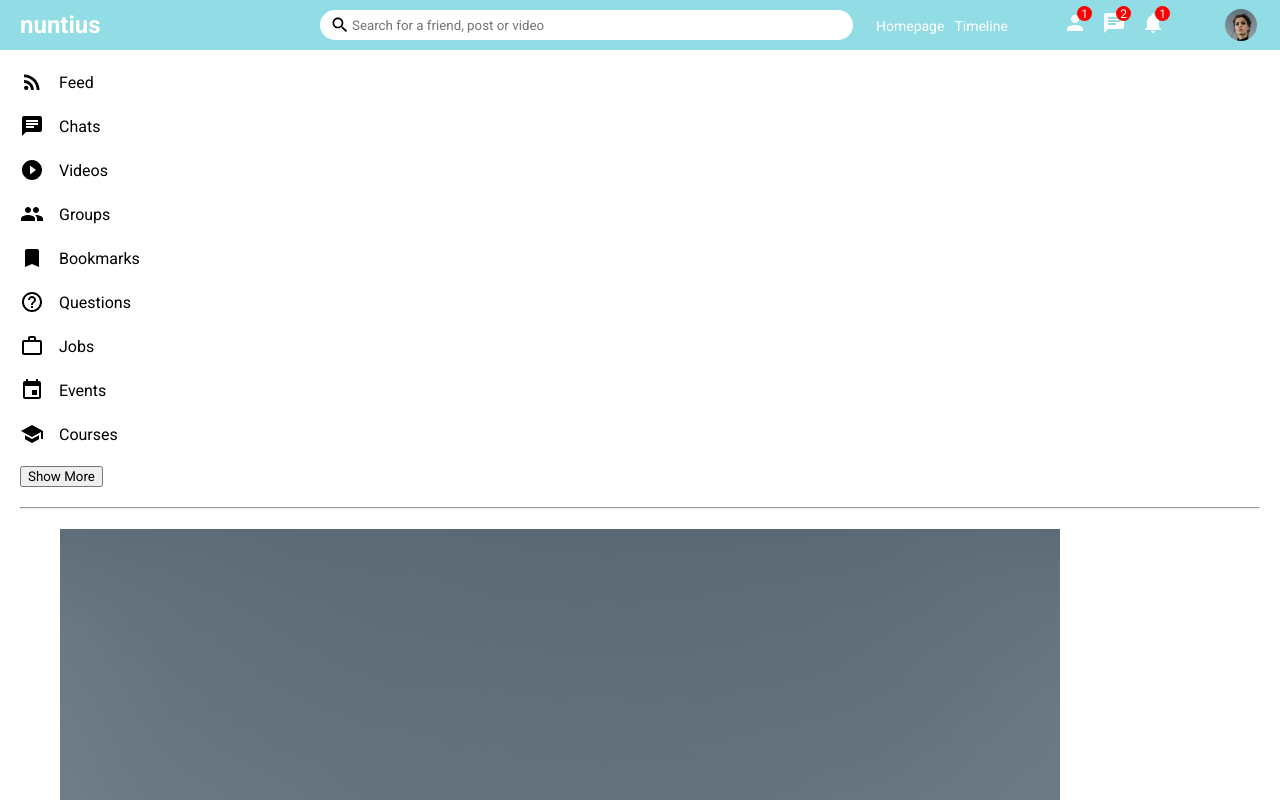
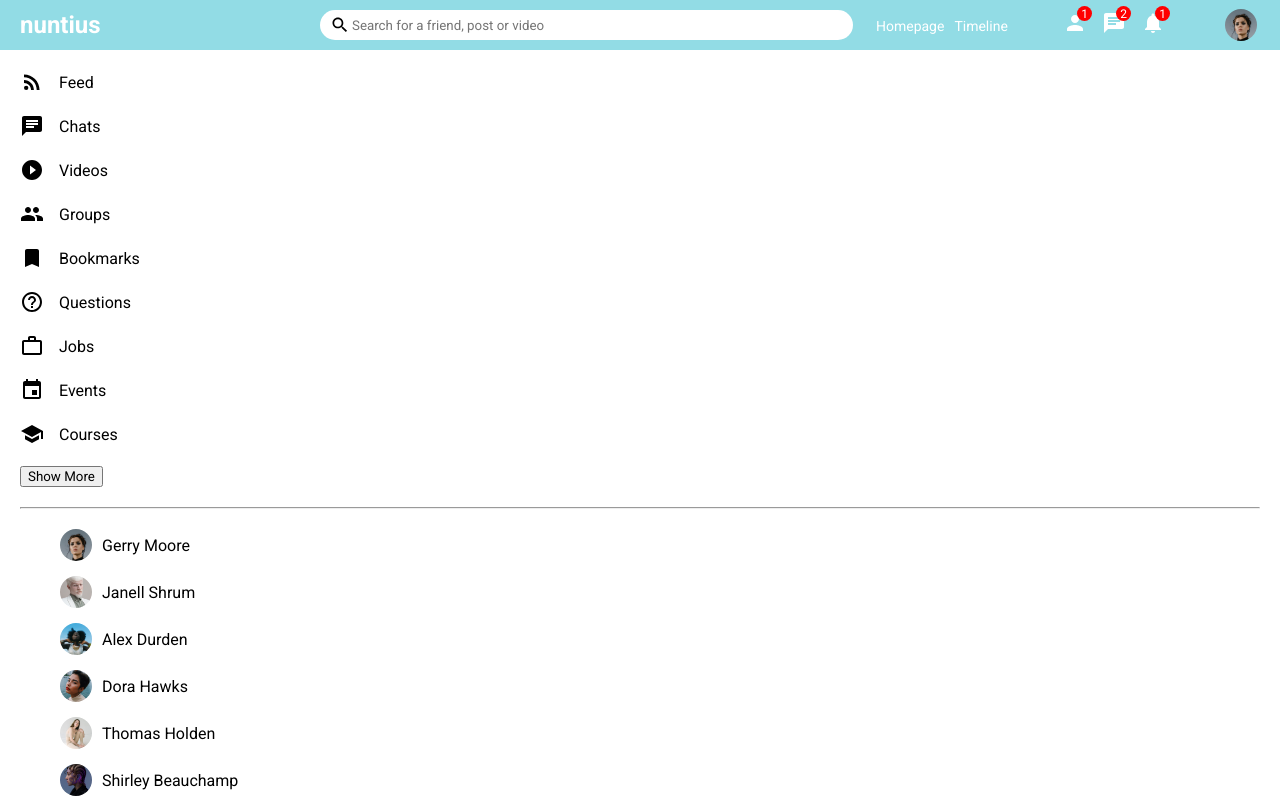
Before and after one commit to Darolo13/nuntius, a React (Create React App) app: page / in a window 1280 px wide. Built offline with nearby package versions, Linux system fonts and the light colour scheme.

Commit message:
Style Friend component

```diff
--- a/src/components/Friend/friend.css
+++ b/src/components/Friend/friend.css
@@ -0,0 +1,13 @@
+.sidebar__friend {
+  display: flex;
+  align-items: center;
+  margin-bottom: 15px;
+}
+
+.sidebar__friend--img {
+  width: 32px;
+  height: 32px;
+  border-radius: 50%;
+  object-fit: cover;
+  margin-right: 10px;
+}
```
